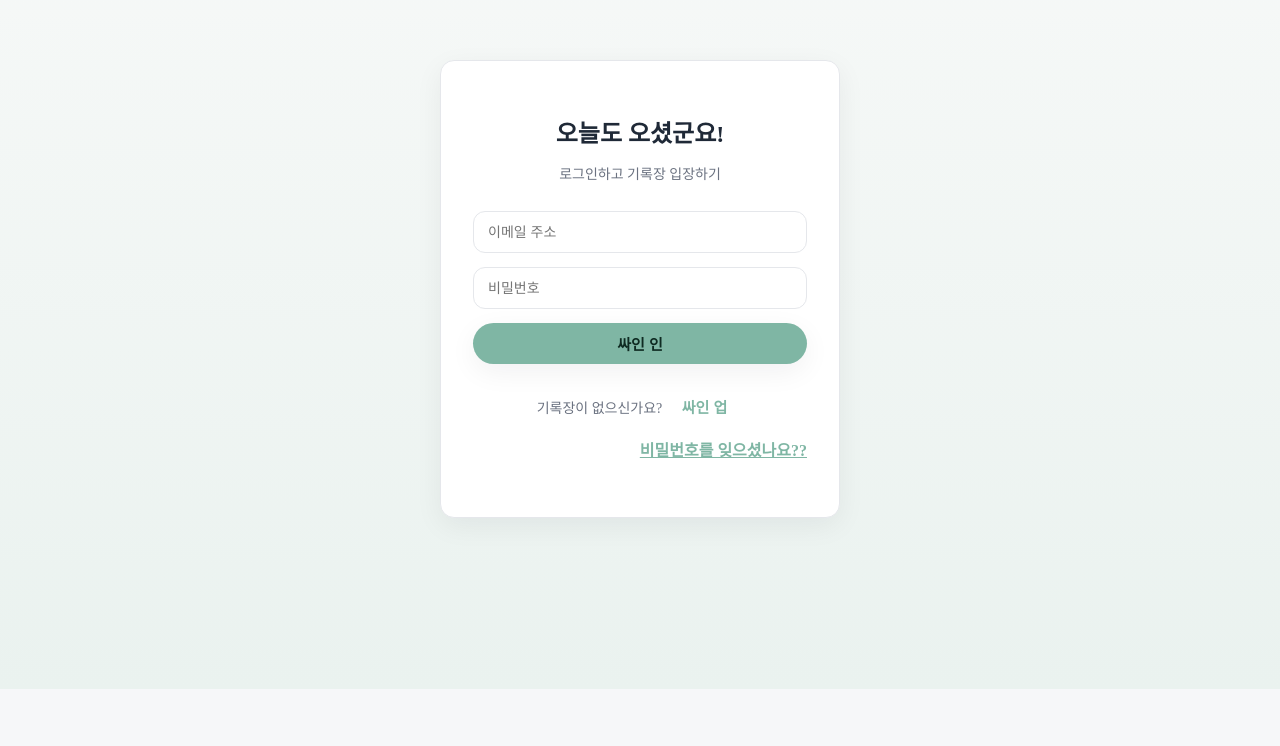
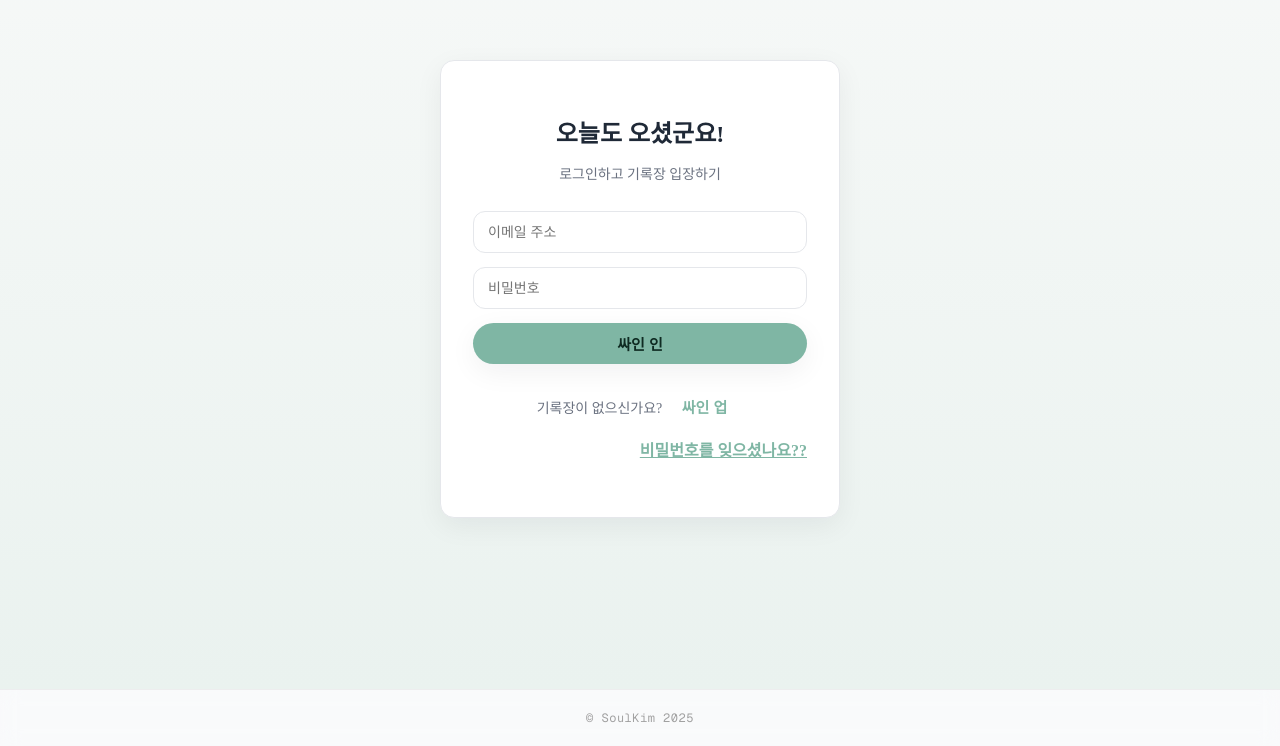
Before and after one commit to SeohyunKim3/binge-support, a Next.js app in the folder binge-support/: page / in a window 1280 px wide. Shown: the part 111-857 px from the top of the page. Before the commit the page ends 800 px from the top, so only its background shows below. Built offline with nearby package versions, Linux system fonts and the light colour scheme; no server answers.

Commit message:
update dashboard and social page

```diff
--- a/binge-support/src/app/layout.tsx
+++ b/binge-support/src/app/layout.tsx
@@ -30,6 +30,21 @@ export default function RootLayout({
         <TransitionProvider>
           {children}
         </TransitionProvider>
+        <footer
+          style={{
+            textAlign: "center",
+            fontSize: "12px",
+            color: "#a1a1a1",
+            padding: "20px 0",
+            letterSpacing: "0.5px",
+            borderTop: "1px solid rgba(0,0,0,0.05)",
+            fontFamily: "var(--font-geist-mono)",
+            background: "rgba(255,255,255,0.4)",
+            backdropFilter: "blur(10px)",
+          }}
+        >
+          © SoulKim 2025
+        </footer>
       </body>
     </html>
   );
```
